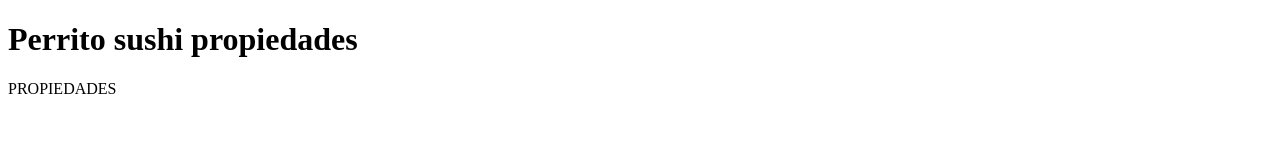
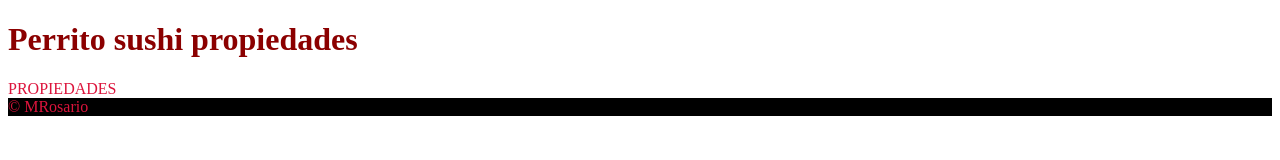
Before and after one commit to mraguilerag/Arriendo-propiedadess, a plain HTML site: page index.html in a window 1280 px wide. Drawn offline with Linux system fonts and the light colour scheme.

Commit message:
css agregado

```diff
--- a/assets/css/styles.css
+++ b/assets/css/styles.css
@@ -0,0 +1,7 @@
+body{
+    color: crimson;
+}
+footer{
+    background-color: black;
+}
+h1{color: darkred;}
--- a/index.html
+++ b/index.html
@@ -4,6 +4,7 @@
     <meta charset="UTF-8">
     <meta name="viewport" content="width=device-width, initial-scale=1.0">
     <title>Perrito sushi propiedades</title>
+    <link rel="stylesheet" href="./assets/css/styles.css">
 </head>
 <body>
     <header>
@@ -13,7 +14,7 @@
         PROPIEDADES
     </main>
     <footer>
-
+        &copy; MRosario
     </footer>
 </body>
 </html>
```
